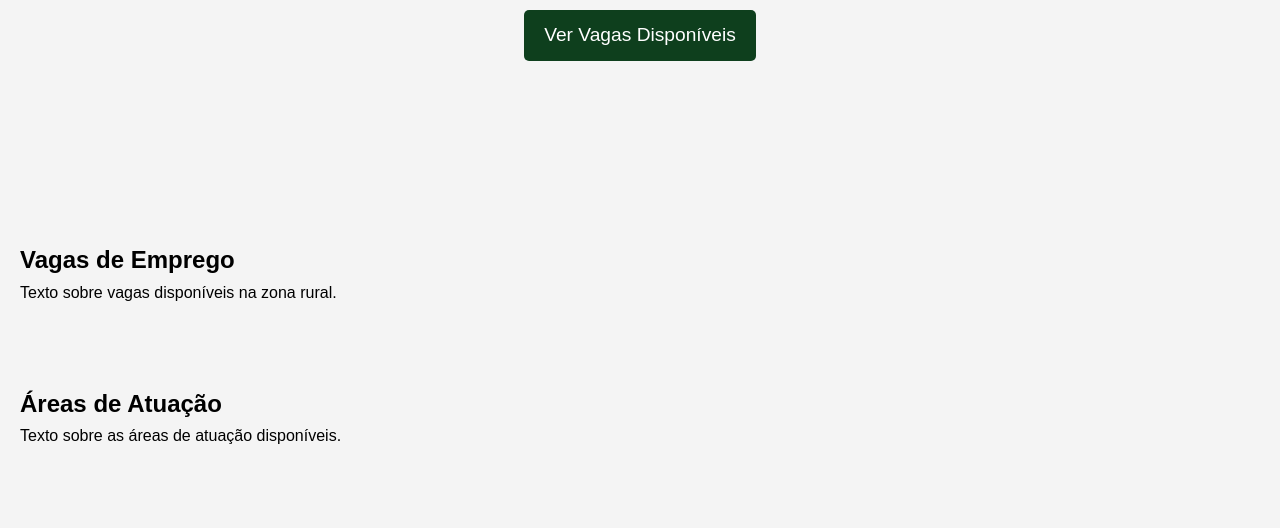
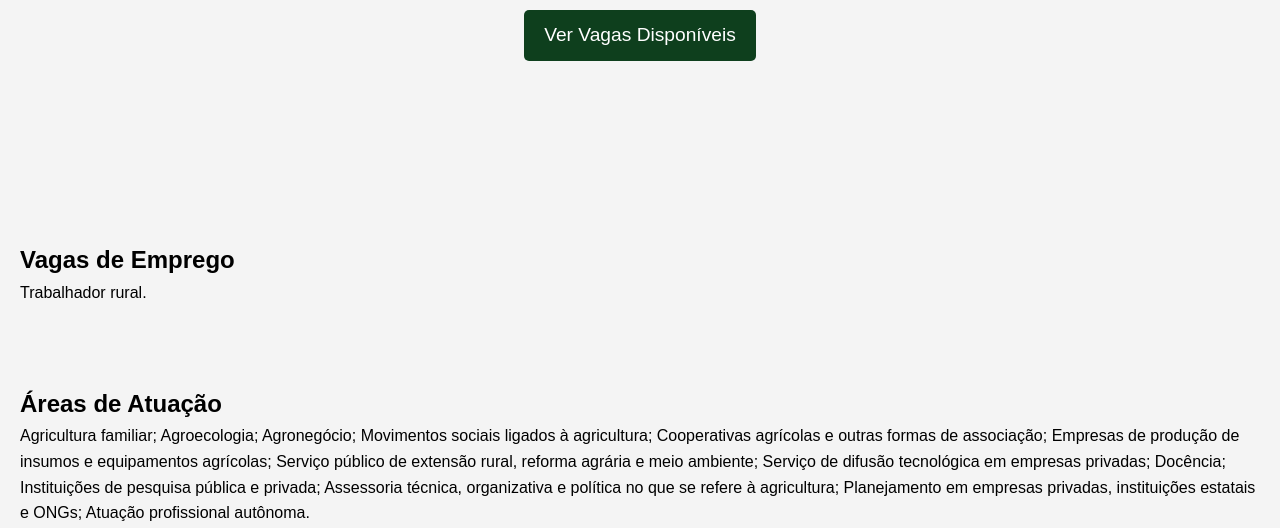
Before and after one commit to tafare123007/agrinhonovo, a plain HTML site: page index.html in a window 1280 px wide. Shown: the part 272-800 px from the top of the page. Drawn offline with Linux system fonts and the light colour scheme.

Commit message:
Add files via upload

```diff
--- a/index.html
+++ b/index.html
@@ -37,12 +37,23 @@
 
     <section id="vagas">
         <h2>Vagas de Emprego</h2>
-        <p>Texto sobre vagas disponíveis na zona rural.</p>
+        <p>Trabalhador rural.</p>
     </section>
 
     <section id="areas">
         <h2>Áreas de Atuação</h2>
-        <p>Texto sobre as áreas de atuação disponíveis.</p>
+        <p> Agricultura familiar;            Agroecologia;
+            Agronegócio;
+            Movimentos sociais ligados à agricultura;
+            Cooperativas agrícolas e outras formas de associação;
+            Empresas de produção de insumos e equipamentos agrícolas;
+            Serviço público de extensão rural, reforma agrária e meio ambiente;
+            Serviço de difusão tecnológica em empresas privadas;
+            Docência;
+            Instituições de pesquisa pública e privada;
+            Assessoria técnica, organizativa e política no que se refere à agricultura;
+            Planejamento em empresas privadas, instituições estatais e ONGs;
+            Atuação profissional autônoma.</p>
     </section>
 
     <section id="blog">
```
